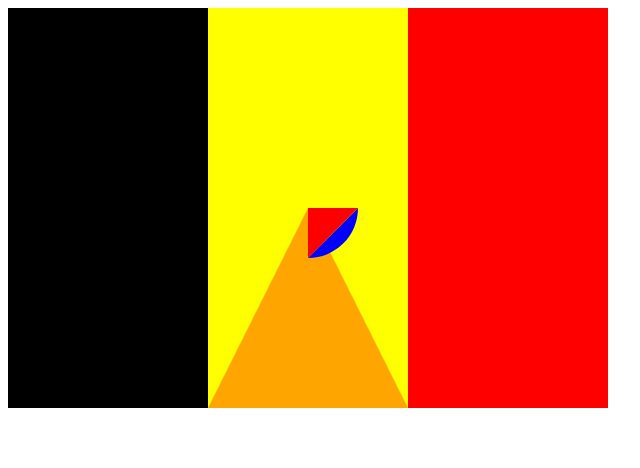
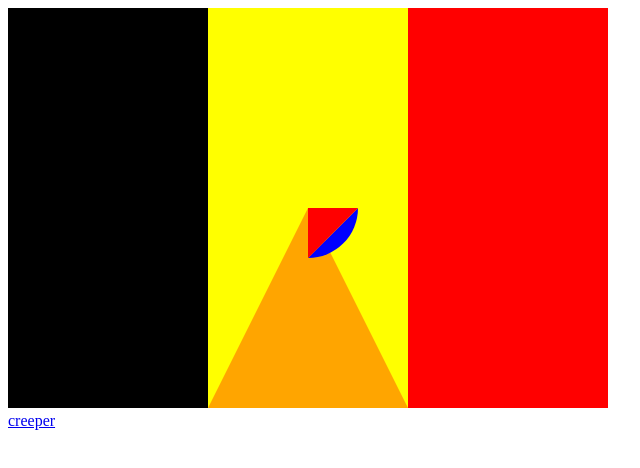
Before and after one commit to Jeremias0901/logica-de-programacion-parte-3, a plain HTML site: page diseñando-graficos-con-canvas/index.html in a window 1280 px wide. Shown: the full height of the page, 0-640 px from the left. Drawn offline with Linux system fonts and the light colour scheme.

Commit message:
agregado link a creeper.html

```diff
--- a/diseñando-graficos-con-canvas/index.html
+++ b/diseñando-graficos-con-canvas/index.html
@@ -48,5 +48,9 @@
         brush.lineTo(300, 250);
         brush.fill();
     </script>
+
+    <div>
+        <a href="creeper.html">creeper</a>
+    </div>
 </body>
 </html>
```
